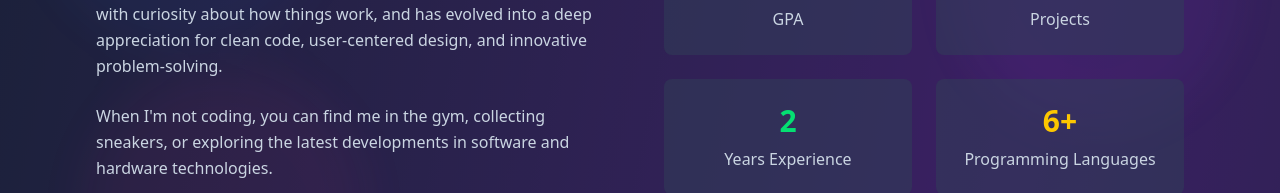
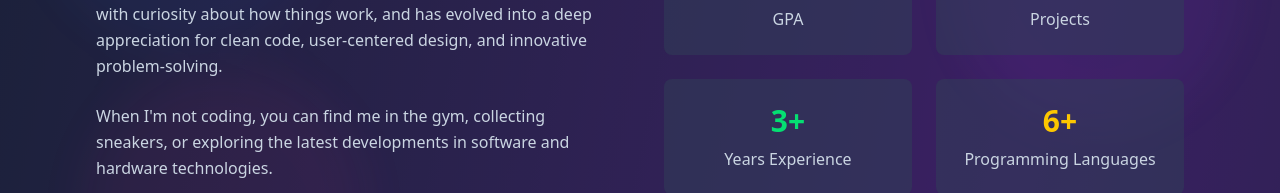
Before and after one commit to Nathan-andersonn/Nathan-Website, a React (Vite) app: page / in a window 1280 px wide. Shown: the part 1119-1312 px from the top of the page. Built offline with nearby package versions, Linux system fonts and the light colour scheme.

Commit message:
Update years of experience from 2 to 3

```diff
--- a/src/components/About.jsx
+++ b/src/components/About.jsx
@@ -55,7 +55,7 @@ export default function About() {
               <div className="text-slate-300 transition-colors duration-300 group-hover:text-white">Projects</div>
             </div>
             <div className="bg-slate-700/50 p-6 rounded-lg text-center transform transition-all duration-500 hover:bg-slate-600/50 hover:scale-105 hover:-translate-y-2 hover:shadow-2xl hover:shadow-green-500/20 group cursor-pointer" style={{ transitionDelay: '0.2s' }}>
-              <div className="text-3xl font-bold text-green-400 mb-2 transition-all duration-300 group-hover:scale-125 group-hover:text-green-300">2</div>
+              <div className="text-3xl font-bold text-green-400 mb-2 transition-all duration-300 group-hover:scale-125 group-hover:text-green-300">3+</div>
               <div className="text-slate-300 transition-colors duration-300 group-hover:text-white">Years Experience</div>
             </div>
             <div className="bg-slate-700/50 p-6 rounded-lg text-center transform transition-all duration-500 hover:bg-slate-600/50 hover:scale-105 hover:-translate-y-2 hover:shadow-2xl hover:shadow-yellow-500/20 group cursor-pointer" style={{ transitionDelay: '0.3s' }}>
```
